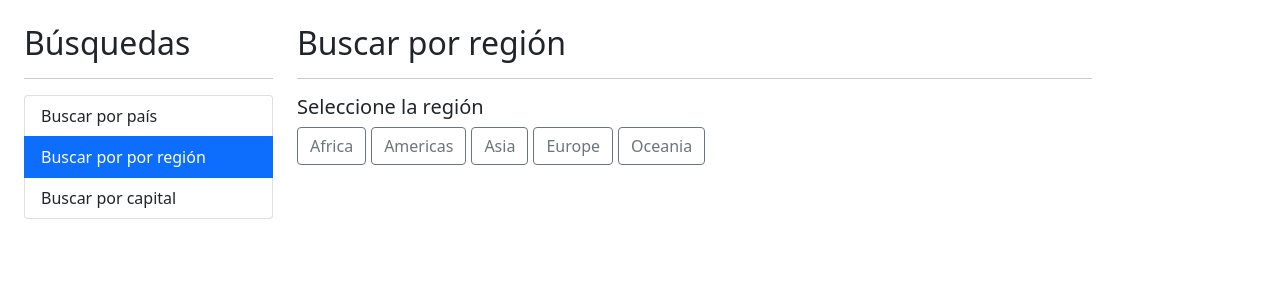
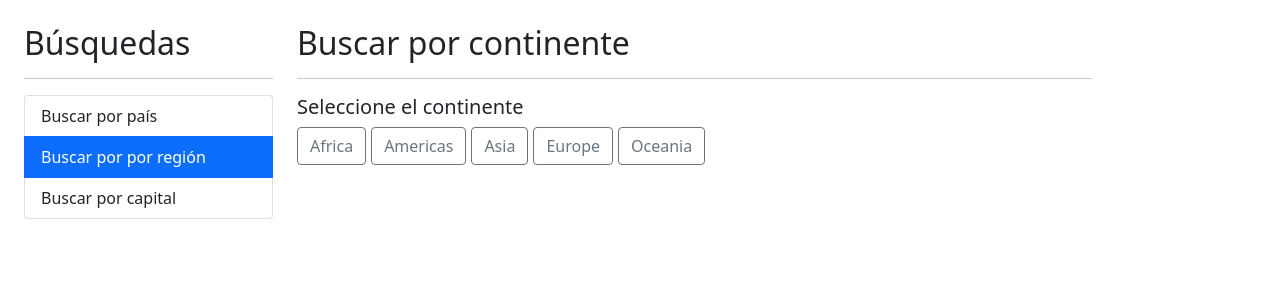
Before and after one commit to PauArcila/AngularFH, an Angular app in the folder 03-paisesApp/paises-app/: page /region in a window 1280 px wide. Shown: the top 300 px of the page. Built offline with nearby package versions, Linux system fonts and the light colour scheme.

Commit message:
actualizo rutas de api restcountries

```diff
--- a/03-paisesApp/paises-app/src/app/pais/pages/por-region/por-region.component.html
+++ b/03-paisesApp/paises-app/src/app/pais/pages/por-region/por-region.component.html
@@ -1,9 +1,9 @@
-<h2 class="animate__animated animate__fadeIn animate__faster">Buscar por región
+<h2 class="animate__animated animate__fadeIn animate__faster">Buscar por continente
     <span class="fs-6">{{regionActiva | titlecase}}</span>
 </h2>
 <hr>
 
-<h5>Seleccione la región</h5>
+<h5>Seleccione el continente</h5>
 
 <div class="row">
     <div class="col">
--- a/03-paisesApp/paises-app/src/app/pais/pages/por-region/por-region.component.ts
+++ b/03-paisesApp/paises-app/src/app/pais/pages/por-region/por-region.component.ts
@@ -11,7 +11,9 @@ import { PaisService } from '../../services/pais.service';
 })
 export class PorRegionComponent{
 
-  regiones: string[] = ['africa', 'americas', 'asia', 'europe', 'oceania']
+  regiones: string[] = ['africa', 'americas', 'asia', 'europe', 'oceania'];
+  //regiones: string[] = ['EU', 'EFTA', 'CARICOM', 'PA', 'AU', 'USAN', 'EEU', 'AL',
+                       //  'ASEAN', 'CAIS', 'CEFTA', 'NAFTA', 'SAARC'];
   regionActiva: string = '';
   paises: CountryResponse[]=[];
 
--- a/03-paisesApp/paises-app/src/app/pais/services/pais.service.ts
+++ b/03-paisesApp/paises-app/src/app/pais/services/pais.service.ts
@@ -9,18 +9,17 @@ import { CountryResponse } from '../interfaces/countryResponse.interface';
 })
 export class PaisService {
 
-  private apiUrl: string = 'https://restcountries.eu/rest/v2'
+  private apiUrl: string = 'https://restcountries.com/v2'
 
   get httpParams (){
     return new HttpParams()
-    .set('fields',
-    'name;capital;flag;population;alpha2Code;languages;currencies;translations;region');
+    .set('fields', 'name,capital,flag,population,alpha2Code,languages,currencies,translations,region');
   }
 
   constructor(private http: HttpClient) { }
 
   buscarPaisPorNombre(termino: string) : Observable<CountryResponse[]>{
-    const url = `${this.apiUrl}/name/${termino}?fields=name;capital;flag;population;alpha2Code;`;
+    const url = `${this.apiUrl}/name/${termino}`;
     return this.http.get<CountryResponse[]>(url, { params: this.httpParams });
   }
 
@@ -35,8 +34,9 @@ export class PaisService {
   }
 
   buscarPaisesRegion(region: string): Observable<CountryResponse[]>{
-
-    const url = `${this.apiUrl}/region/${region}`;
+    //https://restcountries.com/v2/continent/europe
+    //const url = `${this.apiUrl}/region/${region}`;
+    const url = `${this.apiUrl}/continent/${region}`;
     return this.http.get<CountryResponse[]>(url, { params: this.httpParams })
     .pipe(
       tap(console.log)
```
